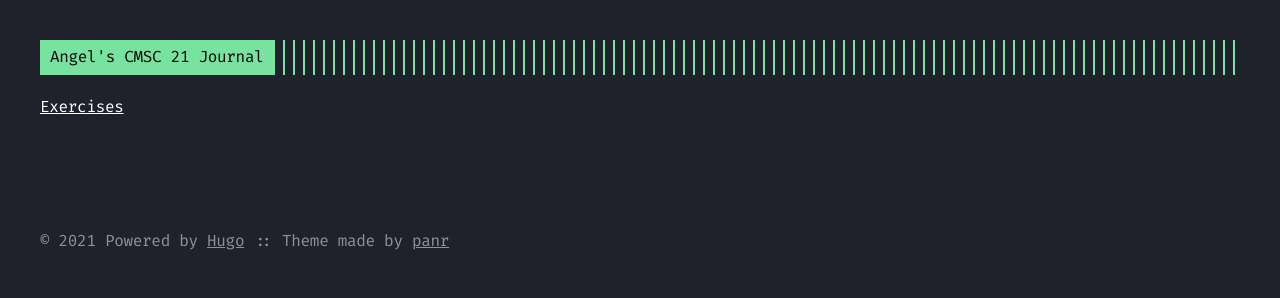
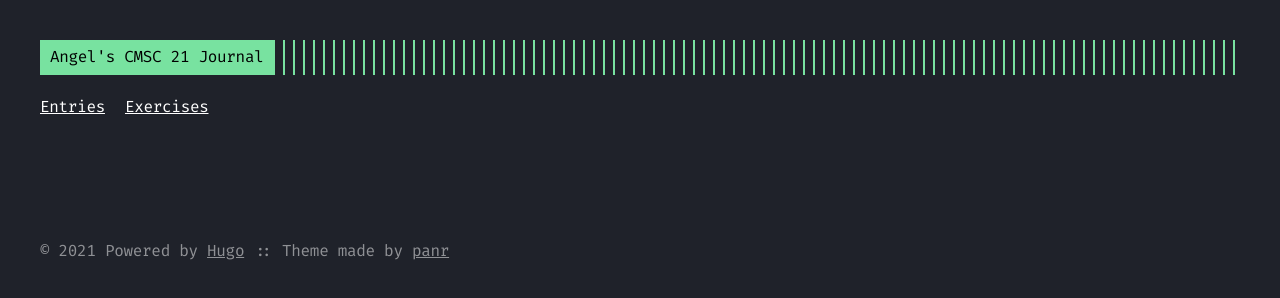
Before and after one commit to fish-and-bear/cmsc21journal, a plain HTML site: page index.html in a window 1280 px wide. Drawn offline with Linux system fonts and the light colour scheme.

Commit message:
added sample entries

```diff
--- a/index.html
+++ b/index.html
@@ -88,6 +88,10 @@
 
 
 
+          <li><a href="/cmsc21journal/posts">Entries</a></li>
+
+
+
           <li><a href="/cmsc21journal/exercises">Exercises</a></li>
 
 
@@ -98,6 +102,10 @@
   </ul>
 
   <ul class="menu__inner menu__inner--mobile">
+
+
+        <li><a href="/cmsc21journal/posts">Entries</a></li>
+
 
 
         <li><a href="/cmsc21journal/exercises">Exercises</a></li>
```
Also changed, not shown: 404.html (+8 -0 lines), categories/index.html (+8 -0 lines), tags/index.html (+8 -0 lines).
